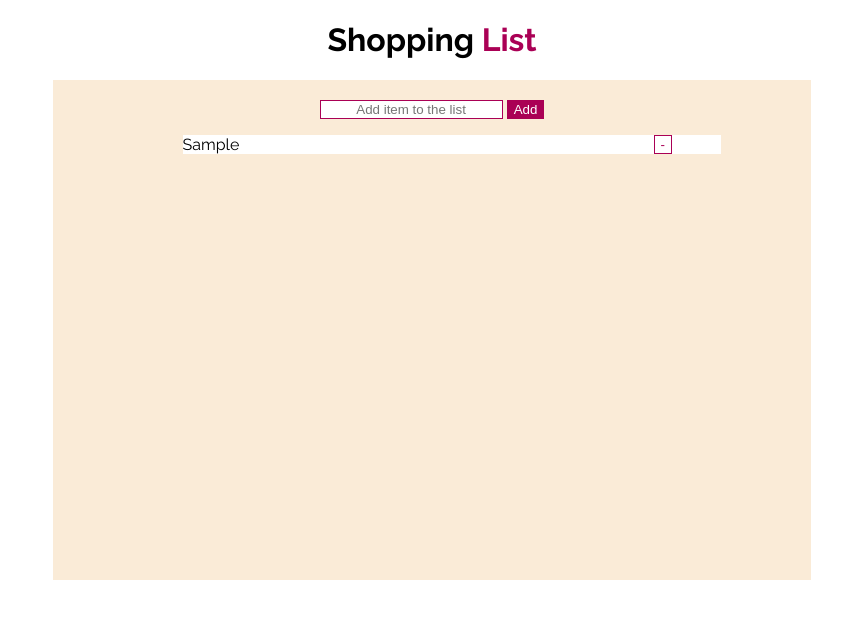
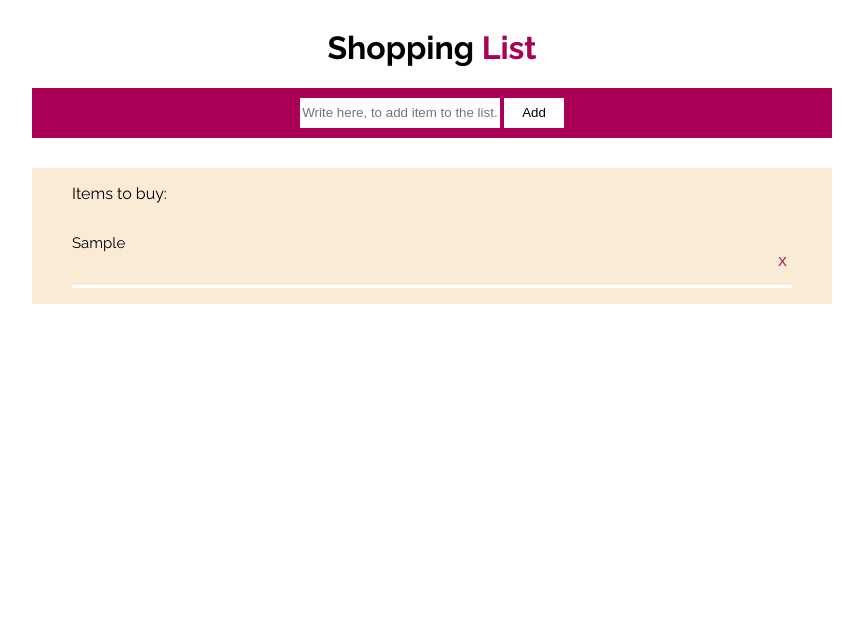
Before and after one commit to AgataJalo/Shopping-List, a plain HTML site: page index.html in a window 1280 px wide. Both pictures are taken after typing "Sample" into the empty fields and a click on the button "Add". Shown: the whole page, without its empty margins (208-1071 px from the left). Drawn offline with Linux system fonts and the light colour scheme.

Commit message:
basic css and html changes

```diff
--- a/index.html
+++ b/index.html
@@ -2,6 +2,7 @@
 <html>
     <head>
         <title>Shopping List</title>
+        <meta name="viewport" content="width=device-width, initial-scale=1">
         <link rel="apple-touch-icon" sizes="180x180" href="Favicon//apple-touch-icon.png">
         <link rel="icon" type="image/png" sizes="32x32" href="Favicon//favicon-32x32.png">
         <link rel="icon" type="image/png" sizes="16x16" href="Favicon//favicon-16x16.png">
@@ -10,16 +11,19 @@
         <link rel="stylesheet" href="style.css">
     </head>
     <body>
+        <div class="container">
         <h1>Shopping <span class="title">List</span></h1>
-        <div class="container">
-        <div class="header">
-            <input type="text" id="listInput" placeholder="Add item to the list">
+
+        <div class="addTaskSection">
+            <input type="text" id="listInput" placeholder="Write here, to add item to the list.">
             <button onclick="addToList()" class="addButton">Add</button>
         </div>
 
+        <div class="shoppingBoard">
         <ul id="shoppingList">
-
+            <p>Items to buy:</p>
         </ul>
+    </div>
     </div>
           <script src="script.js"></script>
     </body>
--- a/script.js
+++ b/script.js
@@ -14,7 +14,7 @@ function addToList() {
   document.getElementById("listInput").value = ""; //clear input
 
   var button = document.createElement("button");
-  var buttonText = document.createTextNode("-");
+  var buttonText = document.createTextNode("X");
   button.className = "remove";
   button.appendChild(buttonText);
   element.appendChild(button);
--- a/style.css
+++ b/style.css
@@ -7,57 +7,75 @@
 body {
     font-family: 'Raleway', sans-serif;
     background-color: white;
+    height: 100%;
+}
+
+.container {
+    width: 800px;
+    margin: auto;
+    display: flex;
+    flex-direction: column;
+    justify-content: center;
+    background-color: white;
 }
 
 h1 {
     text-align: center;
 }
+
 .title{
     color: #A05;
 }
-.container {
-    margin: 0 auto;
-    background-color: antiquewhite;
-    width: 60%;
-    height: 500px;
-}
 
-.header {
+.addTaskSection{
+    background-color: #A05;
+    padding: 10px;
     text-align: center;
 }
 
-input{
-    margin-top: 20px;
-    border: 1px solid #A05;
-    text-align: center;
+#listInput{
+  width: 200px;
+  height: 30px;
+  outline: 0;
+  border: none;
+  background: #fff;
+  color: #2f4f4f;
+  text-align: center;
+}
+
+.addButton{
+  color: black;
+  background-color: #fff;
+  outline: 0;
+  border: none;
+  width: 60px;
+  height: 30px;
+}
+
+.shoppingBoard{
+    background-color: antiquewhite;
+    margin-top: 30px;
+    padding-right: 40px;
 }
 
 
+ul {
+    list-style: none;
+  }
 
-.addButton{
-    border: 1px solid #A05;
-    background-color: #A05;
-    color: white;
-    cursor: pointer;
-}
 
-ul li{
-    margin: 0 auto;
-    background-color: white;
-    width: 75%;
-    list-style: none;
-}
-
-ul li:nth-child(even) {
-    background: antiquewhite;
+li {
+    border-bottom: 3px solid white;
+    padding-bottom: 15px;
+    padding-top: 15px;
+    font-size: 15px;
   }
 
 .remove{
-    position: absolute;
-    right: 400px;
-    border: 1px solid #A05;
-    background-color: white;
     color: #A05;
+    outline: 0;
+    border: none;
     cursor: pointer;
-
-}
+    margin-left: 700px;
+    background-color: antiquewhite;
+  }
```
